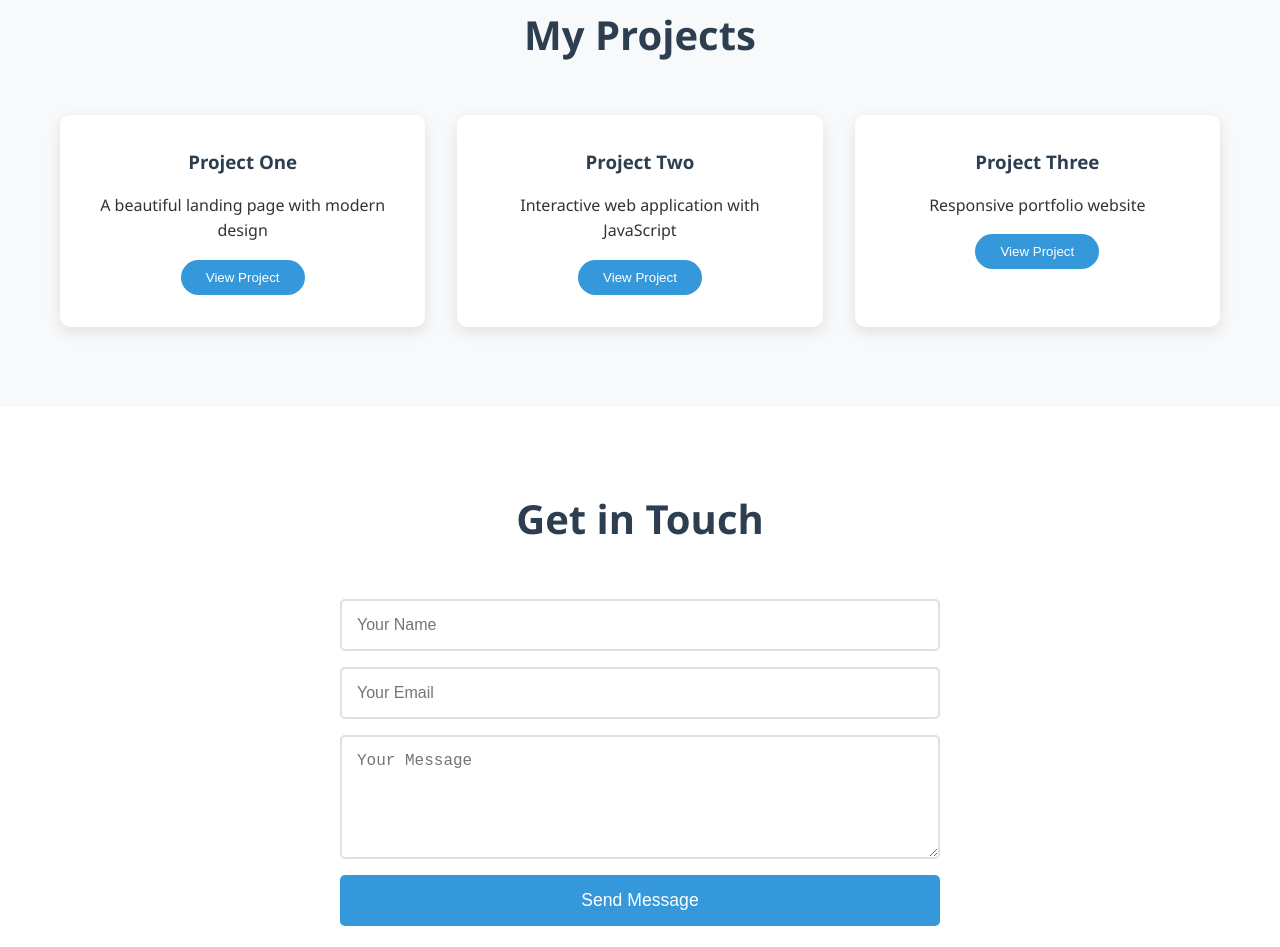
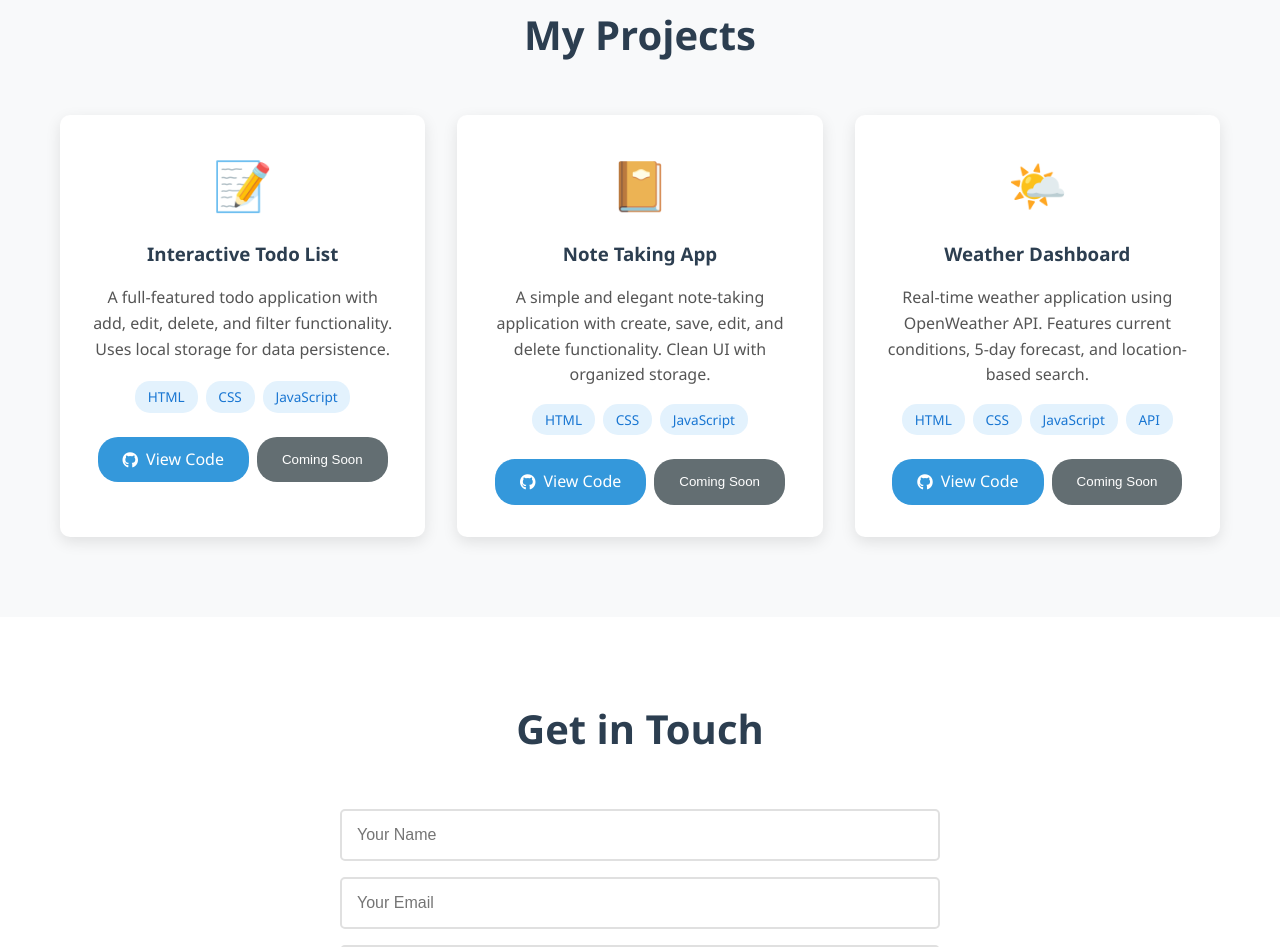
Before and after one commit to dawod24/my-first-website, a plain HTML site: page index.html in a window 1280 px wide. Shown: the part 1645-2592 px from the top of the page. Drawn offline with Linux system fonts and the light colour scheme.

Commit message:
added and linked new projects in progress

```diff
--- a/index.html
+++ b/index.html
@@ -77,21 +77,62 @@
         <div class="container">
             <h2 class="section-title">My Projects</h2>
             <div class="projects-grid">
+
+                <!-- Project 1: Todo List -->
                 <div class="project-card">
-                    <h3>Project One</h3>
-                    <p>A beautiful landing page with modern design</p>
-                    <button class="project-btn">View Project</button>
+                    <div class="project-icon">📝</div>
+                    <h3>Interactive Todo List</h3>
+                    <p>A full-featured todo application with add, edit, delete, and filter functionality. Uses local storage for data persistence.</p>
+                    <div class="project-tech">
+                        <span class="tech-tag">HTML</span>
+                        <span class="tech-tag">CSS</span>
+                        <span class="tech-tag">JavaScript</span>
+                    </div>
+                    <div class="project-links">
+                        <a href="https://github.com/dawod24/todo-list-app" target="_blank" rel="noopener noreferrer" class="project-btn">
+                            <i class="fab fa-github"></i> View Code
+                        </a>
+                        <button class="project-btn project-btn-secondary">Coming Soon</button>
+                    </div>
                 </div>
+
+                <!-- Project 2: Note Taking App -->
                 <div class="project-card">
-                    <h3>Project Two</h3>
-                    <p>Interactive web application with JavaScript</p>
-                    <button class="project-btn">View Project</button>
+                    <div class="project-icon">📔</div>
+                    <h3>Note Taking App</h3>
+                    <p>A simple and elegant note-taking application with create, save, edit, and delete functionality. Clean UI with organized storage.</p>
+                    <div class="project-tech">
+                        <span class="tech-tag">HTML</span>
+                        <span class="tech-tag">CSS</span>
+                        <span class="tech-tag">JavaScript</span>
+                    </div>
+                    <div class="project-links">
+                        <a href="https://github.com/dawod24/note-taking-app" target="_blank" rel="noopener noreferrer" class="project-btn">
+                            <i class="fab fa-github"></i> View Code
+                        </a>
+                        <button class="project-btn project-btn-secondary">Coming Soon</button>
+                    </div>
                 </div>
+
+                <!-- Project 3: Weather Dashboard -->
                 <div class="project-card">
-                    <h3>Project Three</h3>
-                    <p>Responsive portfolio website</p>
-                    <button class="project-btn">View Project</button>
+                    <div class="project-icon">🌤️</div>
+                    <h3>Weather Dashboard</h3>
+                    <p>Real-time weather application using OpenWeather API. Features current conditions, 5-day forecast, and location-based search.</p>
+                    <div class="project-tech">
+                        <span class="tech-tag">HTML</span>
+                        <span class="tech-tag">CSS</span>
+                        <span class="tech-tag">JavaScript</span>
+                        <span class="tech-tag">API</span>
+                    </div>
+                    <div class="project-links">
+                        <a href="https://github.com/dawod24/weather-dashboard" target="_blank" rel="noopener noreferrer" class="project-btn">
+                            <i class="fab fa-github"></i> View Code
+                        </a>
+                        <button class="project-btn project-btn-secondary">Coming Soon</button>
+                    </div>
                 </div>
+
             </div>
         </div>
     </section>
--- a/script.js
+++ b/script.js
@@ -58,11 +58,11 @@ window.addEventListener('scroll', () => {
     }
 });
 
-// Project button clicks
-const projectBtns = document.querySelectorAll('.project-btn');
-projectBtns.forEach((btn, index) => {
+// Project button clicks - only for "Coming Soon" buttons
+const comingSoonBtns = document.querySelectorAll('.project-btn-secondary');
+comingSoonBtns.forEach((btn) => {
     btn.addEventListener('click', () => {
-        alert(`Project ${index + 1} clicked! You can link this to actual project pages.`);
+        alert('This project is currently in development. Check back soon!');
     });
 });
 
--- a/style.css
+++ b/style.css
@@ -215,6 +215,67 @@ section {
     background: #2980B9;
 }
 
+/* Project Card Enhancements */
+.project-icon {
+    font-size: 3rem;
+    margin-bottom: 1rem;
+}
+
+.project-card p {
+    color: #555;
+    margin-bottom: 1rem;
+    min-height: 80px;
+}
+
+/* Technology Tags */
+.project-tech {
+    display: flex;
+    flex-wrap: wrap;
+    gap: 0.5rem;
+    margin: 1rem 0;
+    justify-content: center;
+}
+
+.tech-tag {
+    background: #e3f2fd;
+    color: #1976d2;
+    padding: 0.3rem 0.8rem;
+    border-radius: 15px;
+    font-size: 0.85rem;
+    font-weight: 500;
+}
+
+/* Project Links */
+.project-links {
+    display: flex;
+    gap: 0.5rem;
+    margin-top: 1.5rem;
+    flex-wrap: wrap;
+    justify-content: center;
+}
+
+.project-btn {
+    margin-top: 0;
+    display: inline-flex;
+    align-items: center;
+    gap: 0.5rem;
+    text-decoration: none;
+}
+
+.project-btn i {
+    font-size: 1rem;
+}
+
+.project-btn-secondary {
+    background: #636E72;
+    cursor: not-allowed;
+}
+
+.project-btn-secondary:hover {
+    background: #636E72;
+    transform: none;
+}
+
 /* Contact Section */
 .contact-form {
     max-width: 600px;
```
